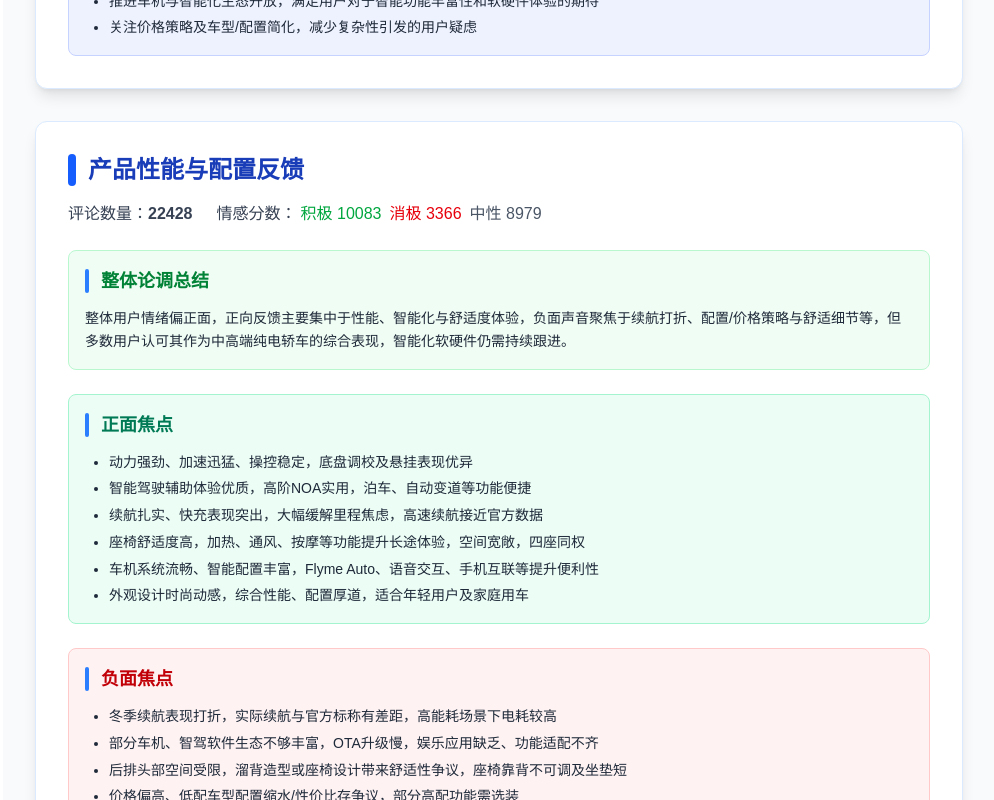
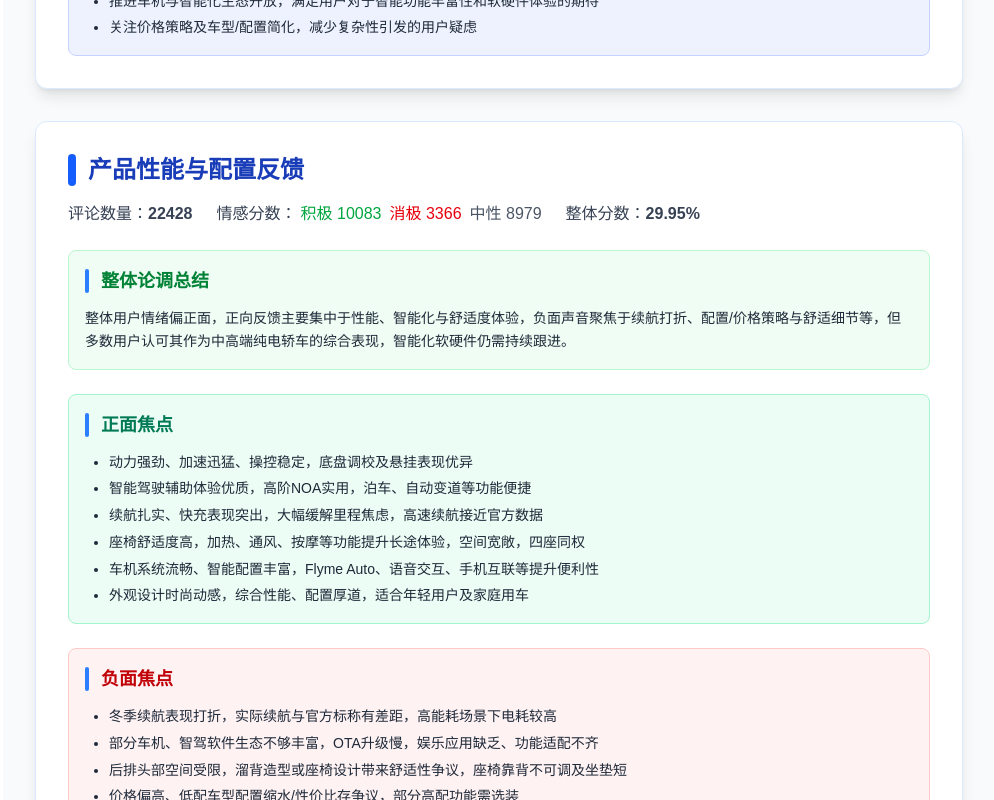
Before and after one commit to HomologyAI/social_listening_netlify, a Next.js app: page / in a window 1280 px wide. Shown: the part 3140-3940 px from the top of the page, without its empty margins (285-1279 px from the left). Built offline with nearby package versions, Linux system fonts and the light colour scheme.

Commit message:
add overall score

```diff
--- a/src/components/ThemeSummaryReport.jsx
+++ b/src/components/ThemeSummaryReport.jsx
@@ -21,10 +21,11 @@ export default function ThemeSummaryReport({ themes }) {
                 <div>评论数量：<span className="font-bold">{theme.summary?.meta?.total_comments || theme.volume}</span></div>
                 <div>
                   情感分数：
-                  <span className="text-green-600 ml-1">积极 {theme.summary?.meta?.sentiment?.positive || theme.sentiment?.pos}</span>
-                  <span className="text-red-600 ml-2">消极 {theme.summary?.meta?.sentiment?.negative || theme.sentiment?.neg}</span>
-                  <span className="text-gray-600 ml-2">中性 {theme.summary?.meta?.sentiment?.neutral || theme.sentiment?.neut}</span>
+                  <span className="text-green-600 ml-1">积极 {theme.sentiment?.pos}</span>
+                  <span className="text-red-600 ml-2">消极 {theme.sentiment?.neg}</span>
+                  <span className="text-gray-600 ml-2">中性 {theme.sentiment?.neut}</span>
                 </div>
+                <div>整体分数：<span className="font-bold">{(theme.sentiment?.total / theme.volume * 100).toFixed(2) + `%`}</span></div>
               </div>
               <SummaryBlock summaryData={theme.summary} />
             </div>
```
